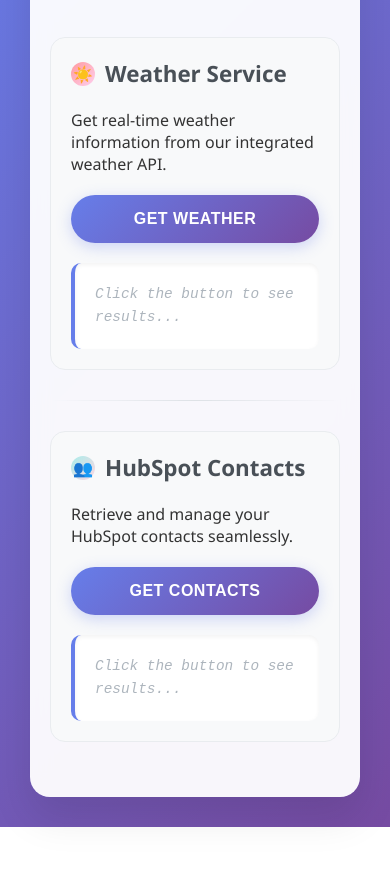
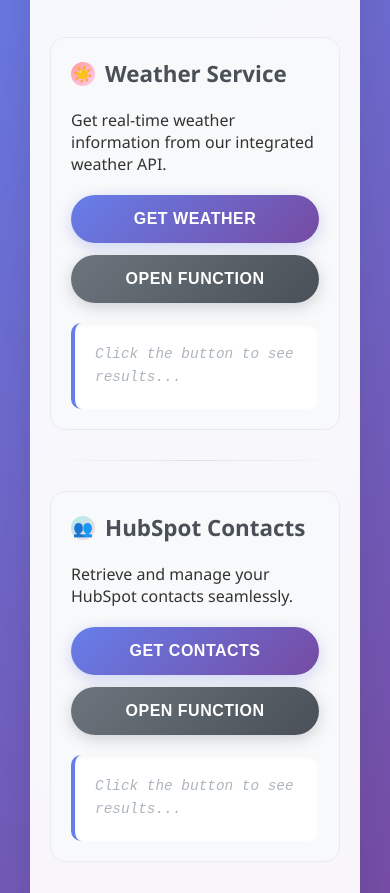
Before and after one commit to brandenrodgers/Netlify-App, a website: page index.html in a window 390 px wide. Shown: the part 207-1100 px from the top of the page. Before the commit the page ends 1034 px from the top, so only its background shows below. Drawn offline with Linux system fonts and the light colour scheme.

Commit message:
new button to open function in new tab

```diff
--- a/css/styles.css
+++ b/css/styles.css
@@ -145,6 +145,21 @@
   transform: translateY(0);
 }
 
+.button-group {
+  display: flex;
+  gap: 12px;
+  flex-wrap: wrap;
+}
+
+.btn-secondary {
+  background: linear-gradient(135deg, #6c757d, #495057);
+  box-shadow: 0 4px 15px rgba(108, 117, 125, 0.3);
+}
+
+.btn-secondary:hover {
+  box-shadow: 0 6px 20px rgba(108, 117, 125, 0.4);
+}
+
 .output {
   margin-top: 20px;
   padding: 20px;
@@ -224,6 +239,14 @@
     width: 100%;
     padding: 15px;
   }
+
+  .button-group {
+    flex-direction: column;
+  }
+
+  .btn-secondary {
+    margin-top: 0;
+  }
 }
 
 /* Dark mode support */
--- a/index.html
+++ b/index.html
@@ -20,9 +20,14 @@
           Weather Service
         </h2>
         <p>Get real-time weather information from our integrated weather API.</p>
+        <div class="button-group">
           <button id="call-weather-btn" class="btn" aria-label="Get current weather information">
             Get Weather
           </button>
+          <button class="btn btn-secondary" onclick="window.open('/.netlify/functions/weather', '_blank')" aria-label="Open weather function in new tab">
+            Open Function
+          </button>
+        </div>
         <div id="weather-output" class="output" role="region" aria-live="polite" aria-label="Weather results"></div>
       </section>
 
@@ -34,9 +39,14 @@
           HubSpot Contacts
         </h2>
         <p>Retrieve and manage your HubSpot contacts seamlessly.</p>
+        <div class="button-group">
           <button id="get-contacts-btn" class="btn" aria-label="Get HubSpot contacts">
             Get Contacts
           </button>
+          <button class="btn btn-secondary" onclick="window.open('/.netlify/functions/contacts', '_blank')" aria-label="Open contacts function in new tab">
+            Open Function
+          </button>
+        </div>
         <div id="contacts-output" class="output" role="region" aria-live="polite" aria-label="Contacts results"></div>
       </section>
     </main>
```
Lines whose indentation alone changed are shown as unchanged.
